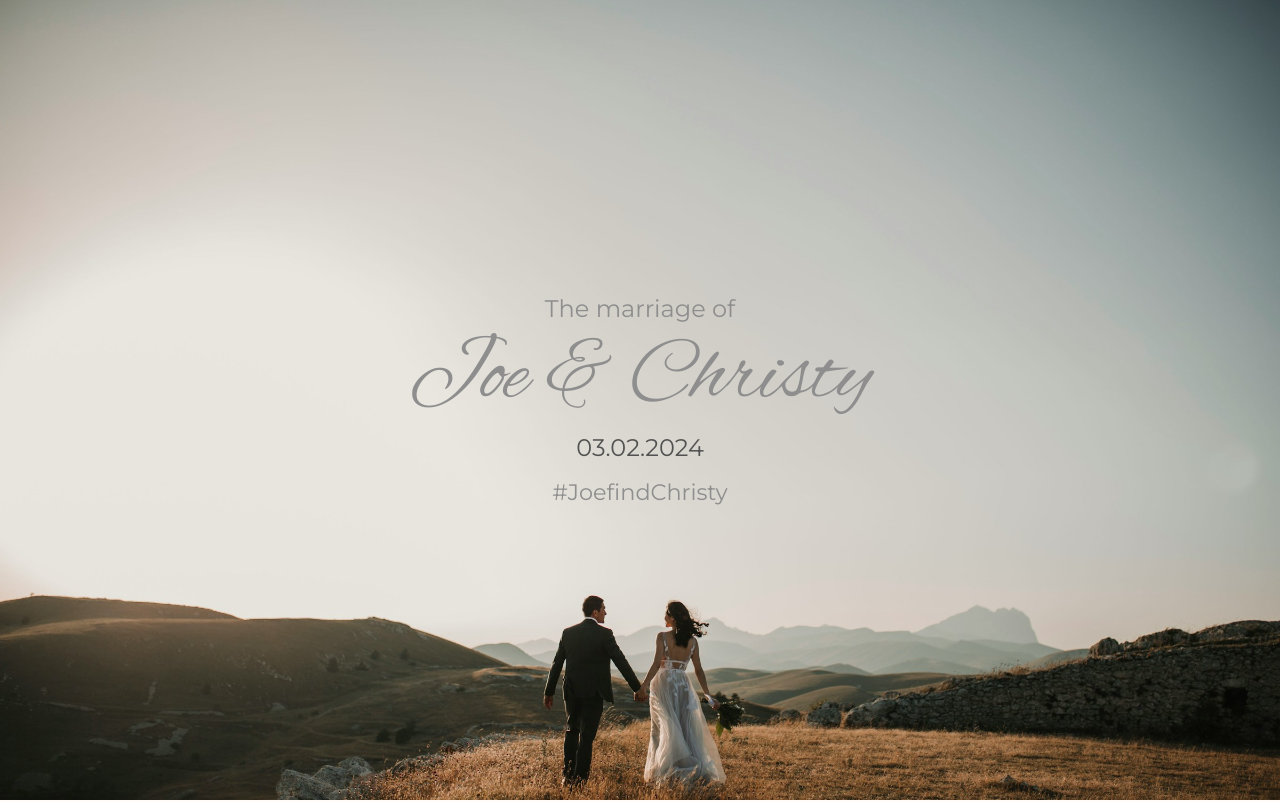
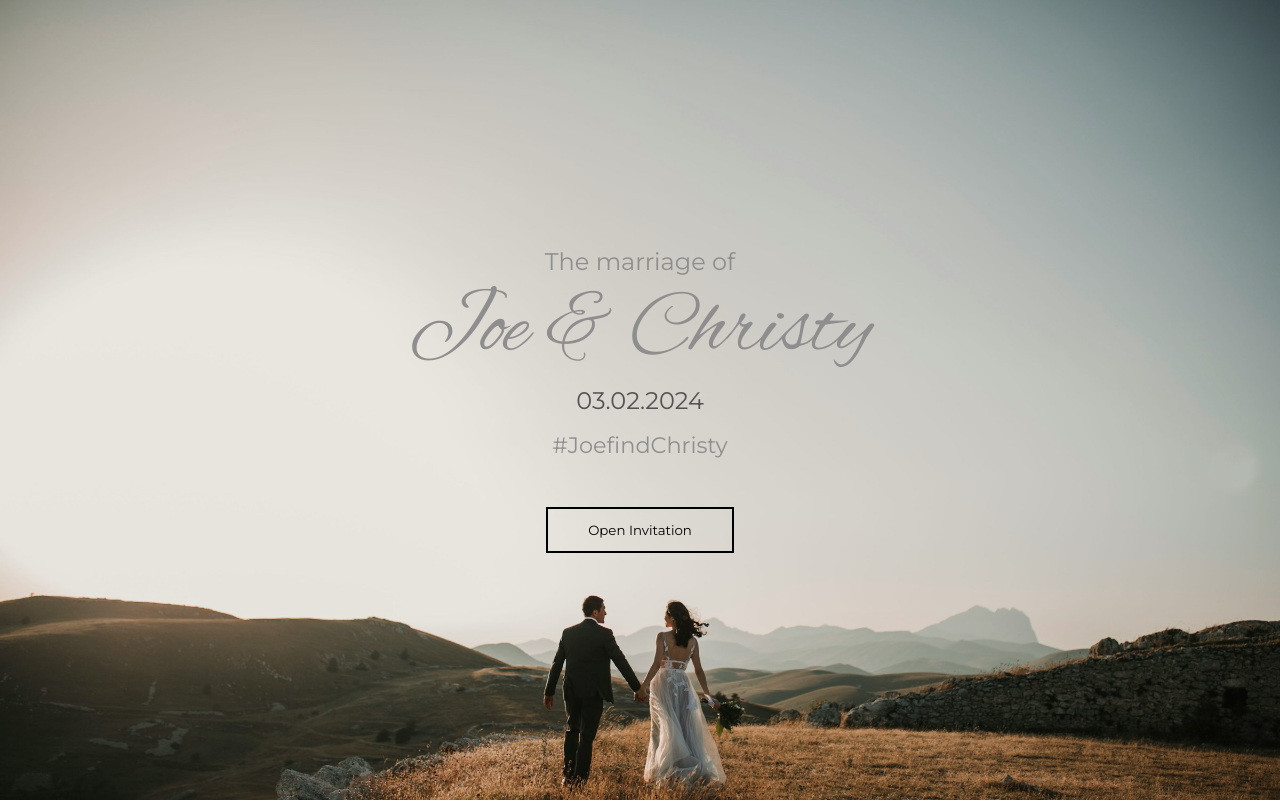
Before and after one commit to natanaelrusli/inviteyou, a React app: page / in a window 1280 px wide. Shown: the top 802 px of the page. Built offline with nearby package versions, Linux system fonts and the light colour scheme; the HTML template or start-up script is replaced by a standard one.

Commit message:
feat: added landing page and react router package

```diff
--- a/package.json
+++ b/package.json
@@ -10,8 +10,12 @@
     "preview": "vite preview"
   },
   "dependencies": {
+    "localforage": "^1.10.0",
+    "match-sorter": "^6.3.4",
     "react": "^18.2.0",
     "react-dom": "^18.2.0",
+    "react-router-dom": "^6.22.3",
+    "sort-by": "^1.2.0",
     "styled-components": "^6.1.8"
   },
   "devDependencies": {
--- a/src/App.tsx
+++ b/src/App.tsx
@@ -1,16 +1,18 @@
 import "./App.css";
-import BrideSummarySection from "./components/BrideSummarySection";
-import CountingDays from "./components/CountingDays";
-import HeroSection from "./components/HeroSection";
-import VerseSection from "./components/VerseSection";
+// import BrideSummarySection from "./components/BrideSummarySection";
+// import CountingDays from "./components/CountingDays";
+// import HeroSection from "./components/HeroSection";
+// import VerseSection from "./components/VerseSection";
+import Landing from "./components/Landing";
 
 function App() {
   return (
     <>
-      <HeroSection />
+      <Landing />
+      {/* <HeroSection />
       <VerseSection />
       <BrideSummarySection />
-      <CountingDays />
+      <CountingDays /> */}
     </>
   );
 }
--- /dev/null
+++ b/src/components/AngpaoSection.tsx
@@ -0,0 +1,5 @@
+const AngpaoSection = () => {
+  return <div>AngpaoSection</div>;
+};
+
+export default AngpaoSection;
--- /dev/null
+++ b/src/components/Landing.tsx
@@ -0,0 +1,93 @@
+import styled, { keyframes } from "styled-components";
+import heroImg from "../assets/hero-image.jpg";
+
+const fadeIn = keyframes`
+  from {
+    opacity: 0;
+    transform: translateY(-20px);
+  }
+  to {
+    opacity: 1;
+    transform: translateY(0);
+  }
+`;
+
+const SectionContainer = styled.div`
+  background-image: url(${heroImg});
+  height: 100vh;
+  background-size: cover;
+  background-position: center;
+  display: flex;
+  flex-direction: column;
+  justify-content: center;
+  align-items: center;
+`;
+
+const SubHeader = styled.p`
+  font-size: 1.5rem;
+  color: #8e8e8e;
+  opacity: 0;
+  animation: ${fadeIn} 1s ease-in-out 0.5s forwards;
+`;
+
+const Header = styled.h1`
+  font-size: 5.5rem;
+  color: #8e8e8e;
+  font-family: "Alex Brush", cursive;
+  font-weight: 400;
+  font-style: normal;
+  animation: ${fadeIn} 1s ease-in-out forwards;
+`;
+
+const DateSubHeader = styled.p`
+  font-size: 1.5rem;
+  color: #525252;
+  font-weight: 400;
+  opacity: 0;
+  animation: ${fadeIn} 1s ease-in-out 2s forwards;
+`;
+
+const HashtagText = styled.p`
+  font-size: 1.4rem;
+  color: #8e8e8e;
+  margin-top: 0.7em;
+  opacity: 0;
+  animation: ${fadeIn} 1s ease-in-out 2s forwards;
+`;
+
+const TopSection = styled.div`
+  margin-bottom: 3em;
+  display: flex;
+  flex-direction: column;
+  justify-content: center;
+  align-items: center;
+`;
+
+const LandingButton = styled.button`
+  padding: 1em 3em;
+  background-color: transparent;
+  border: 2px solid black;
+  color: black;
+  cursor: pointer;
+
+  &:hover {
+    background-color: black;
+    color: white;
+  }
+`;
+
+const Landing = () => {
+  return (
+    <SectionContainer>
+      <TopSection>
+        <SubHeader>The marriage of</SubHeader>
+        <Header>Joe & Christy</Header>
+        <DateSubHeader>03.02.2024</DateSubHeader>
+        <HashtagText>#JoefindChristy</HashtagText>
+      </TopSection>
+      <LandingButton>Open Invitation</LandingButton>
+    </SectionContainer>
+  );
+};
+
+export default Landing;
```
Also changed, not shown: 1 other file (tests, documents, lock files or other folders).
